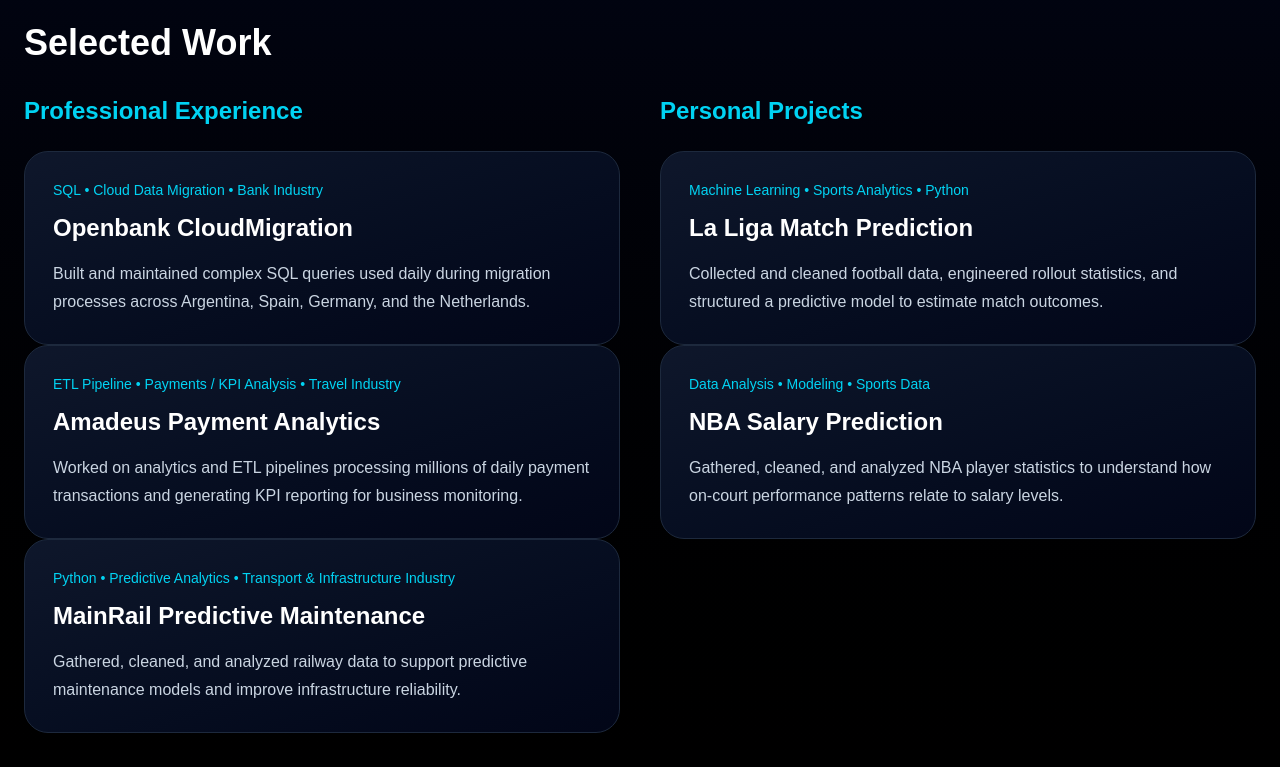
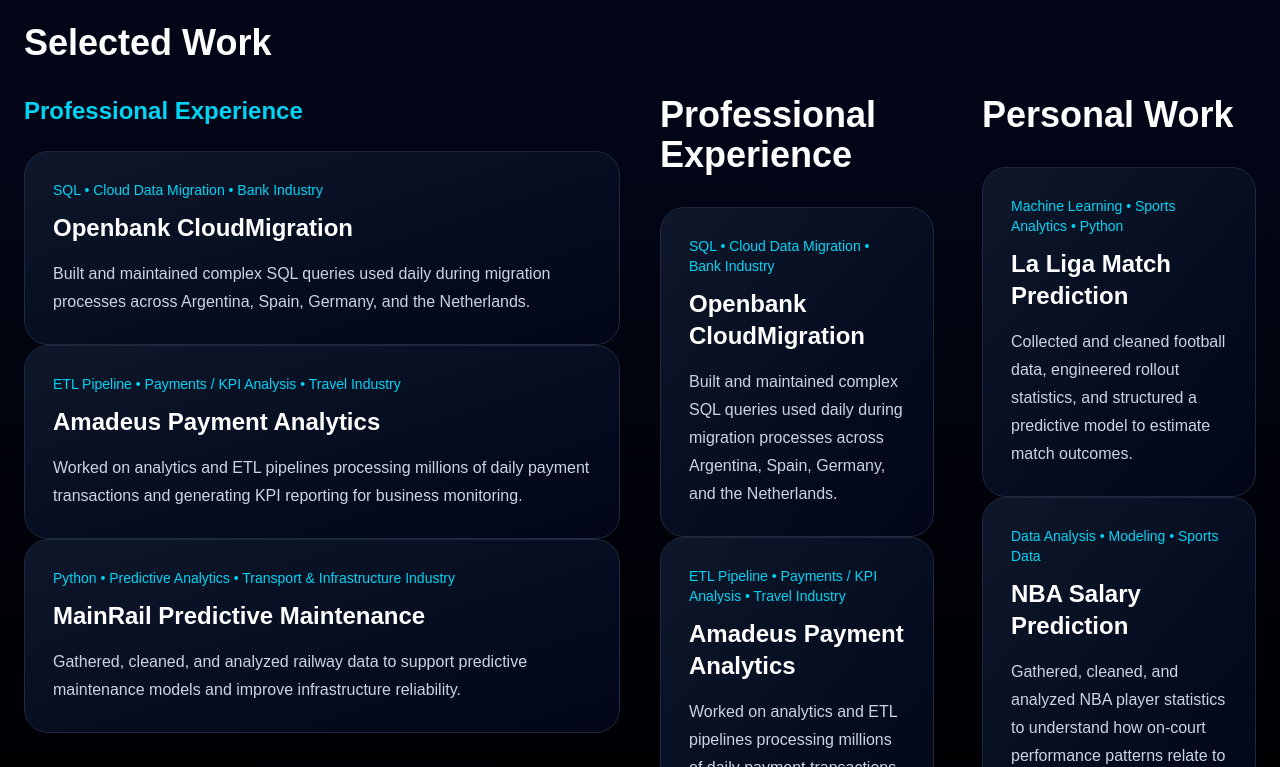
Before and after one commit to rkcpablo/pablo-portafolio, a Next.js app: page / in a window 1280 px wide. Shown: the part 1253-2020 px from the top of the page. Built offline with nearby package versions, Linux system fonts and the light colour scheme.

Commit message:
Redesigned portfolio homepage

```diff
--- a/app/notes.md
+++ b/app/notes.md
@@ -0,0 +1,5 @@
+git add .
+git commit -m "Redesigned portfolio homepage"
+git push
+
+Shift + Alt + F
--- a/app/page.tsx
+++ b/app/page.tsx
@@ -170,29 +170,44 @@
                 </div>
               </div>
 
+              <div className="grid lg:grid-cols-2 gap-12 items-start">
                 <div>
-                <h3 className="text-2xl font-semibold text-cyan-400 mb-6">
-                  Personal Projects
-                </h3>
+                  <h2 className="text-3xl md:text-4xl font-bold mb-8">
+                    Professional Experience
+                  </h2>
 
-                <div className="space-y-6">
-                  {personalProjects.map((project, index) => (
+                  <div className="space-y-8">
+                    {professionalProjects.map((project, index) => (
                       <Link key={index} href={`/${project.slug}`}>
                         <div className="rounded-3xl border border-slate-800 bg-gradient-to-br from-slate-900 to-slate-950 p-7 hover:-translate-y-1 hover:border-cyan-400/40 transition cursor-pointer">
-                        <p className="text-sm text-cyan-400 mb-3">
-                          {project.subtitle}
-                        </p>
-                        <h3 className="text-2xl font-semibold mb-4">
-                          {project.title}
-                        </h3>
-                        <p className="text-slate-300 leading-7">
-                          {project.description}
-                        </p>
+                          <p className="text-sm text-cyan-400 mb-3">{project.subtitle}</p>
+                          <h3 className="text-2xl font-semibold mb-4">{project.title}</h3>
+                          <p className="text-slate-300 leading-7">{project.description}</p>
                         </div>
                       </Link>
                     ))}
                   </div>
                 </div>
+
+                <div>
+                  <h2 className="text-3xl md:text-4xl font-bold mb-8">
+                    Personal Work
+                  </h2>
+
+                  <div className="space-y-8">
+                    {personalProjects.map((project, index) => (
+                      <Link key={index} href={`/${project.slug}`}>
+                        <div className="rounded-3xl border border-slate-800 bg-gradient-to-br from-slate-900 to-slate-950 p-7 hover:-translate-y-1 hover:border-cyan-400/40 transition cursor-pointer">
+                          <p className="text-sm text-cyan-400 mb-3">{project.subtitle}</p>
+                          <h3 className="text-2xl font-semibold mb-4">{project.title}</h3>
+                          <p className="text-slate-300 leading-7">{project.description}</p>
+                        </div>
+                      </Link>
+                    ))}
+                  </div>
+                </div>
+              </div>
+
             </div>
           </div>
         </div>
```
Lines whose indentation alone changed are shown as unchanged.
